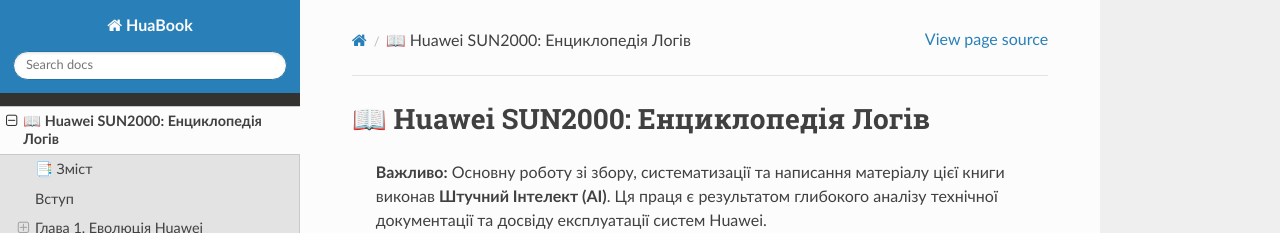
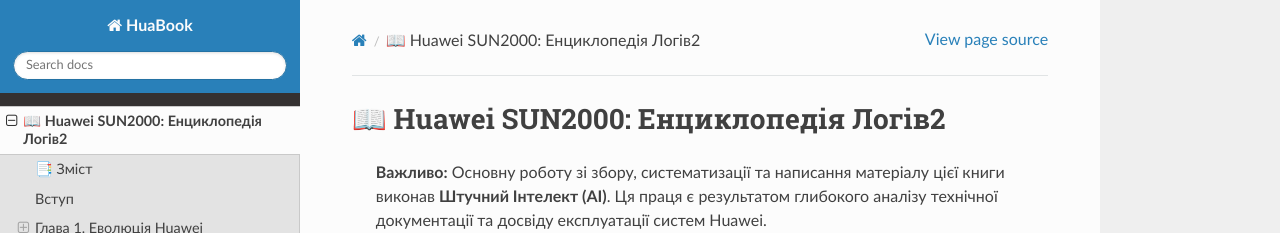
Before and after one commit to andysu/HuaBook, a Sphinx documentation site: the page built from docs/HuaweiBook.md, in a window 1280 px wide and 900 px high. Shown: the top 233 px of the window. Built offline with Sphinx 7.4.7 and the Read the Docs theme 3.1.0, drawn with Linux system fonts in a browser that asks for light colours.

Commit message:
from home

```diff
--- a/docs/HuaweiBook.md
+++ b/docs/HuaweiBook.md
@@ -1,4 +1,4 @@
-# 📖 Huawei SUN2000: Енциклопедія Логів
+# 📖 Huawei SUN2000: Енциклопедія Логів2
 
 
 > **Важливо:** Основну роботу зі збору, систематизації та написання матеріалу цієї книги виконав **Штучний Інтелект (AI)**. Ця праця є результатом глибокого аналізу технічної документації та досвіду експлуатації систем Huawei.
```
